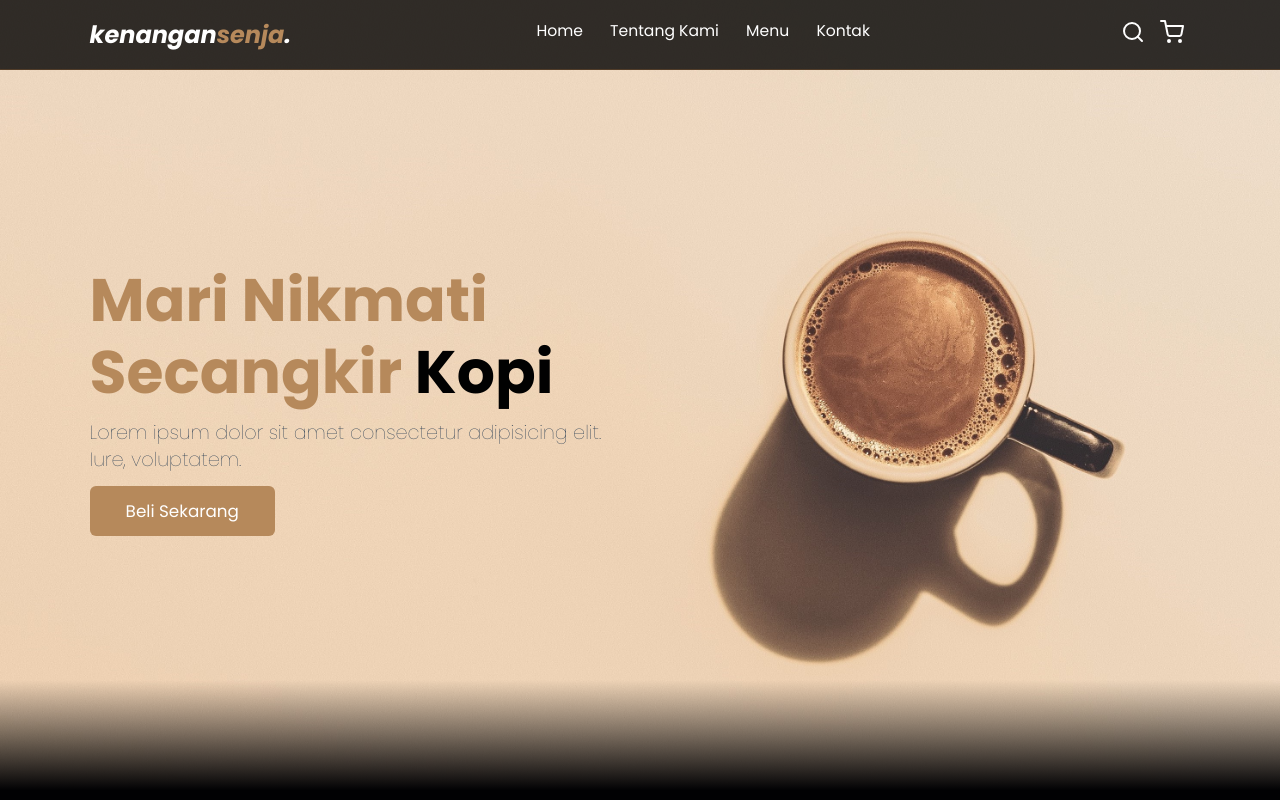
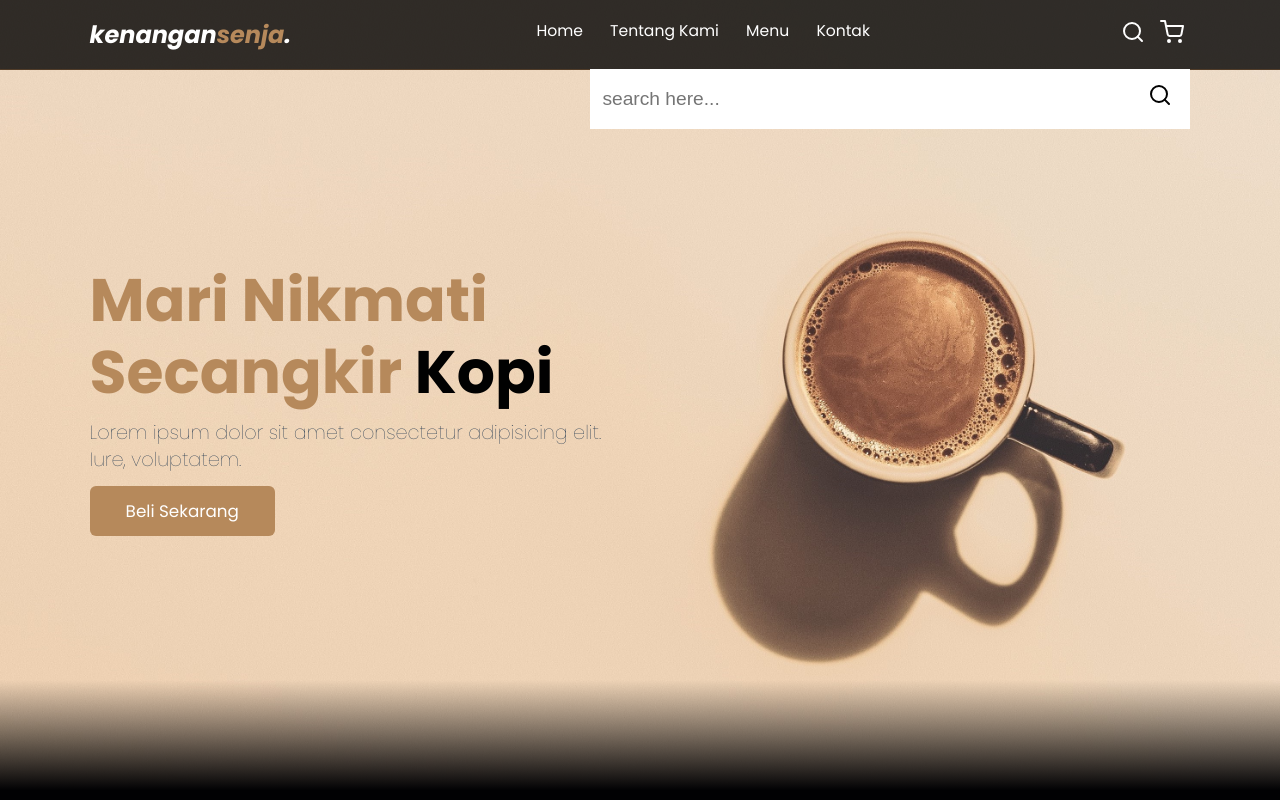
Before and after one commit to AdhyWiranto44/kopi-kenangan-senja, a plain HTML site: page index.html in a window 1280 px wide. Both pictures are taken after a click on the link 1133 px from the left and 39 px from the top of the page. Shown: the top 800 px of the page. Drawn offline with nearby package versions, Linux system fonts and the light colour scheme.

Commit message:
search functionality

```diff
--- a/css/style.css
+++ b/css/style.css
@@ -84,6 +84,40 @@ body {
 
 #hamburger-menu {
   display: none;
+}
+
+/* Navbar search form */
+.navbar .search-form {
+  position: absolute;
+  top: 100%;
+  right: 7%;
+  background-color: #fff;
+  width: 50rem;
+  height: 5rem;
+  display: flex;
+  align-items: center;
+  transform: scaleY(0);
+  transform-origin: top;
+  transition: .2s linear;
+}
+
+.navbar .search-form.active {
+  transform: scaleY(1);
+}
+
+.navbar .search-form input {
+  height: 100%;
+  width: 100%;
+  font-size: 1.6rem;
+  color: var(--bg);
+  padding: 1rem;
+}
+
+.navbar .search-form label {
+  cursor: pointer;
+  font-size: 2rem;
+  margin-right: 1.5rem;
+  color: var(--bg);
 }
 
 /* Hero Section */
@@ -370,6 +404,11 @@ footer .credit a {
     transform: scaleX(.2);
   }
 
+  .navbar .search-form {
+    width: 90%;
+    right: 2rem;
+  }
+
   .about .row {
     flex-wrap: wrap;
   }
--- a/index.html
+++ b/index.html
@@ -35,10 +35,17 @@
       </div>
 
       <div class="navbar-extra">
-        <a href="#" id="search"><i data-feather="search"></i></a>
+        <a href="#" id="search-button"><i data-feather="search"></i></a>
         <a href="#" id="shopping-cart"><i data-feather="shopping-cart"></i></a>
         <a href="#" id="hamburger-menu"><i data-feather="menu"></i></a>
       </div>
+
+      <!-- Search Form start -->
+      <div class="search-form">
+        <input type="search" id="search-box" placeholder="search here..." />
+        <label for="search-box"><i data-feather="search"></i></label>
+      </div>
+      <!-- Search Form end -->
     </nav>
     <!-- Navbar end -->
 
--- a/js/script.js
+++ b/js/script.js
@@ -1,15 +1,35 @@
-// Toggle class active
+// Toggle class active untuk hamburger menu
 const navbarNav = document.querySelector(".navbar-nav");
 
 // ketika hamburger menu di klik
 document.querySelector("#hamburger-menu").onclick = () =>
   navbarNav.classList.toggle("active");
 
+// Toggle class active untuk search form
+const searchForm = document.querySelector(".search-form");
+const searchBox = document.querySelector("#search-box");
+
+// ketika hamburger menu di klik
+document.querySelector("#search-button").onclick = e => {
+  searchForm.classList.toggle("active");
+  searchBox.focus();
+  e.preventDefault();
+};
+
 // klik di luar sidebar untuk menyembunyikan sidebar
 const hamburger = document.querySelector("#hamburger-menu");
+const searchButton = document.querySelector("#search-button");
+
+hamburger.addEventListener("click", function (e) {
+  e.preventDefault();
+});
 
 document.addEventListener("click", function (e) {
   if (!hamburger.contains(e.target) && !navbarNav.contains(e.target)) {
     navbarNav.classList.remove("active");
   }
+  if (!searchButton.contains(e.target) && !searchForm.contains(e.target)) {
+    searchForm.classList.remove("active");
+  }
+  // e.preventDefault();
 });
```
